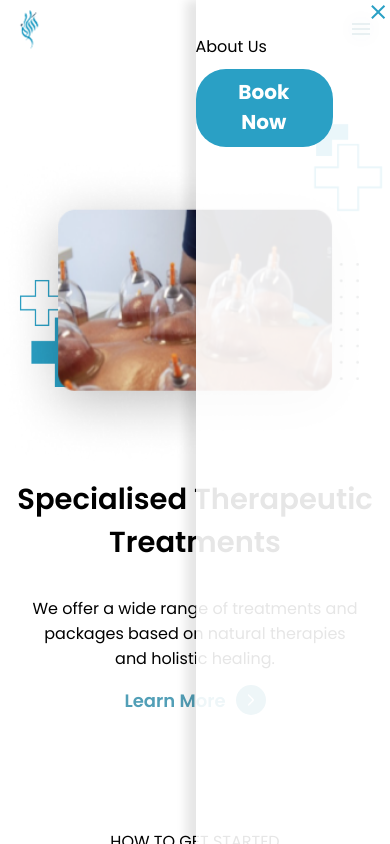
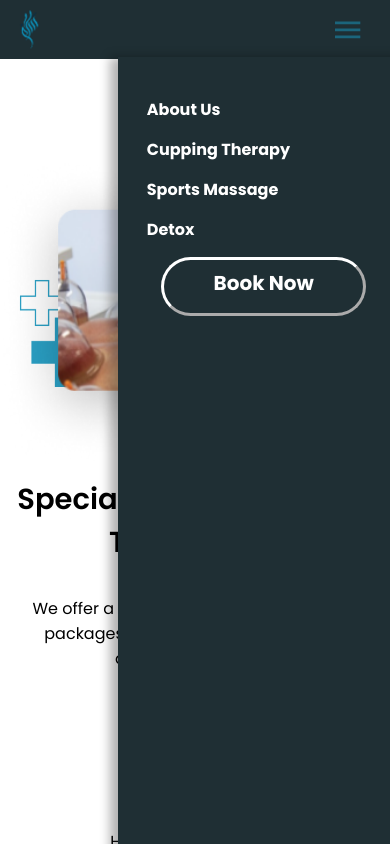
Before and after one commit to ayazb7/salam-health, a React (Create React App) app in the folder salam-health/: page / in a window 390 px wide. Both pictures are taken after a click on the icon 361 px from the left and 29 px from the top of the page. Shown: the top 844 px of the page. Built offline with nearby package versions, Linux system fonts and the light colour scheme.

Commit message:
"side bar"

```diff
--- a/salam-health/src/App.css
+++ b/salam-health/src/App.css
@@ -1218,6 +1218,7 @@ h4, h3, h2, p {
   margin-right: auto;
 }
 
+
 .thank-you-logo {
   height: auto;
   width: 20%;
@@ -1278,32 +1279,41 @@ h4, h3, h2, p {
   top: 0;
   right: 0;
   height: 100vh;
-  width: 55vw;
+  width: 75vw;
   z-index: 999;
-  background-color: rgba(255, 255, 255, 0.9);
-  backdrop-filter: blur(10px);
-  box-shadow: -10px 0 10px rgba(0, 0, 0, 0.1);
+  background-color: #1F2F34;
+   /* backdrop-filter: blur(10px);  */
+  box-shadow: rgba(0, 0, 0, 0.2);
   display: flex;
   flex-direction: column;
   align-items: flex-start;
   justify-content: flex-start;
-  list-style: none;
-  margin: 0 0;
-  padding: 0 0;
-
+  box-shadow: -8px 0 10px rgba(0, 0, 0, 0.3); /* Shadow on the left side */
+  margin: 14% 0;
+  padding: 0 0 0 0;
+
+  border-color: black;
 
 
 }
 .burger-menu * {
-  padding-bottom: 10px; /* Add padding to all elements inside .burger-menu */
+  padding-bottom: 15px !important; /* Add padding to all elements inside .burger-menu */
   width: 100%;
 }
 .burger-menu a{
-  color: black;
+  margin-left: 10%;
+  color: white;
+  font-weight: bold;
 }
 .burger-menu a:hover{
 
   background-color: rgb(221, 220, 220) ;
+}
+.burger-menu button{
+  align-self: center;
+  justify-self: center;
+  margin: 0 0 0 0;
+
 }
 
 .menu-mobile-only{
@@ -1311,6 +1321,25 @@ h4, h3, h2, p {
 }
 .menu-mobile-only-close{
   display: none;
+}
+.menu-book-now{
+  display: inline-block; /* Allows width and height to be set */
+  padding: 0.5rem 1.25rem;
+  border-radius: 30px; /* Rounded corners */
+  background-color: #e7eef000; /* A shade of blue */
+  color: white; /* Text color */
+  text-decoration: none; /* Removes underline */
+  transition: background-color 0.3s ease; /* Smooth background color transition */
+   /* NEW - remove default button border */
+  outline: none; /* NEW - remove focus outline */
+  cursor: pointer; /* NEW - ensure it's clear this is clickable */
+  text-align: center; /* NEW - ensure text is centered */
+  font-family: 'Poppins', sans-serif;
+  font-weight: bold;
+  font-size: 20px;
+  width: 70%;
+  border-color: white;
+  border-width: 3px;
 }
 
 
@@ -1412,7 +1441,7 @@ h4, h3, h2, p {
     margin-top: 1rem;
   }
 
-  vertical-center-container {
+  .vertical-center-container {
     display: flex;
     align-items: center;
     justify-content: center;
@@ -1555,9 +1584,11 @@ h4, h3, h2, p {
     display: block;
   }
   .menu-mobile-only{
-    display: inline;
+    display: flex;
     fill: #2AA0C5;
-    width: 20%;
+    width: 27%;
+    height: 4vh;
+
 
   }
   .menu-mobile-only-close{
@@ -1589,4 +1620,7 @@ h4, h3, h2, p {
     justify-content: center;
     display: flex;
   }
-}
+  .navbar{
+    background-color: #1F2F34;
+  }
+}
--- a/salam-health/src/components/Navbar.js
+++ b/salam-health/src/components/Navbar.js
@@ -43,18 +43,20 @@ function Navbar() {
   {isMenuOpen && (
     <motion.div
       className="burger-menu"
-            initial={{ opacity: 0, scale: 0.8 }}
-            animate={{ opacity: 1, scale: 1 }}
-            exit={{ opacity: 0, scale: 0.8 }}
+      initial={{ opacity: 0, x: '100%' }} // Slide in from the right
+      animate={{ opacity: 1, x: 0 }} // Slide to the center
+      exit={{ opacity: 0, x: '100%' }} // Slide out to the right
       transition={{ duration: 0.3 }}
     >
 
-            <MyCloseSVG className="menu-mobile-only-close" onClick={handleMenuToggle}  />
-
-            <a href="/about">About Us</a>
-            <button className="book-now" onClick={handleButtonClick}>
+      <a className='top-margin-1' href="/about">About Us</a>
+      <a href="/cupping-therapy">Cupping Therapy</a>
+      <a href="/sports-message">Sports Massage</a>
+      <a href="/detox">Detox</a>
+      <button className="menu-book-now" onClick={handleButtonClick}>
           Book Now
       </button>
+
       </motion.div>
       )}
     </AnimatePresence>
```
Lines whose indentation alone changed are shown as unchanged.
